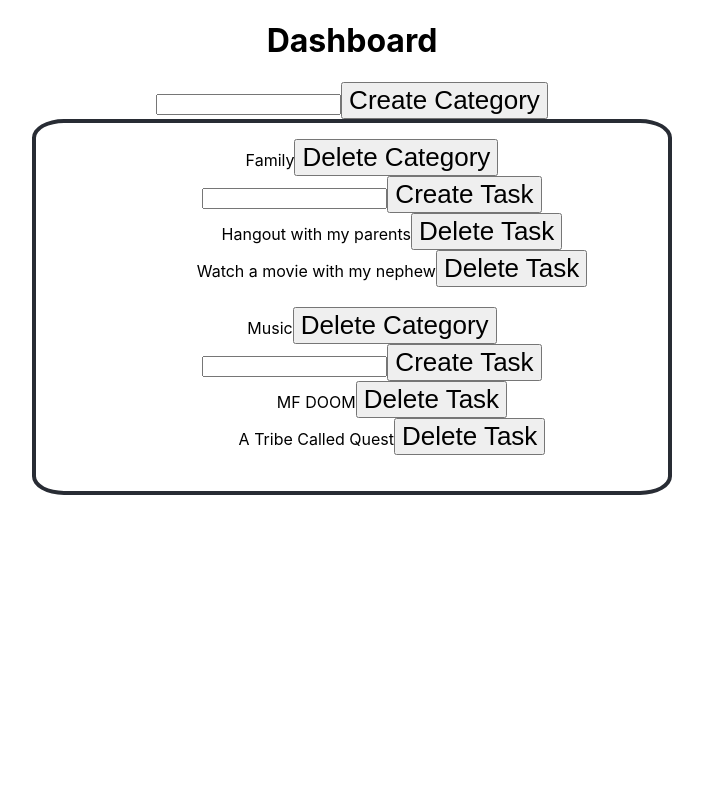
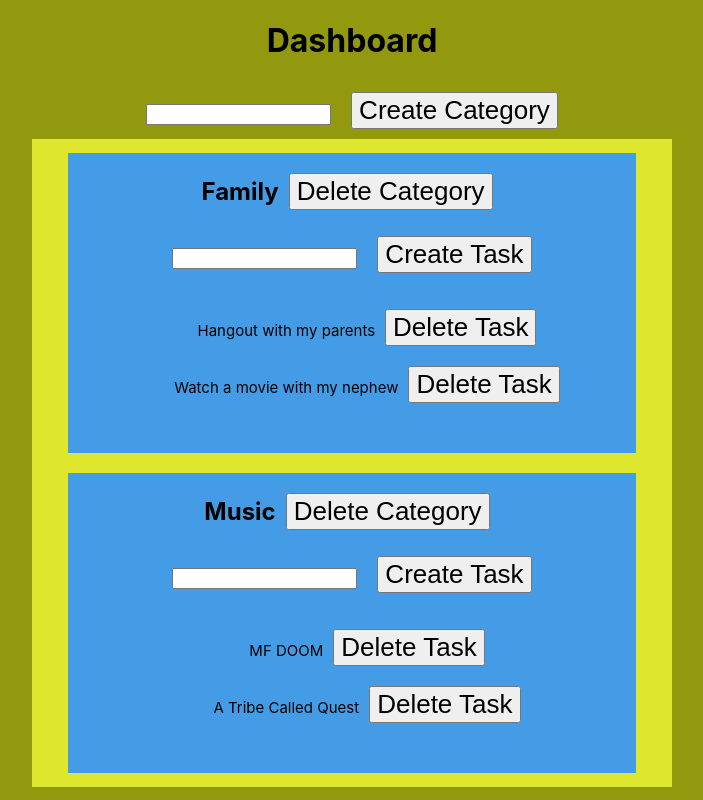
Before and after one commit to feliperami94/webDevChallengeFront, a React (Vite) app in the folder todo-challenge-react/: page / in a window 1280 px wide. Shown: the whole page, without its empty margins (288-991 px from the left). Built offline with nearby package versions, Linux system fonts and the light colour scheme.

Commit message:
Finished some distribution styles for the front components and elements, now will start connecting the back to the front

```diff
--- a/todo-challenge-react/src/App.css
+++ b/todo-challenge-react/src/App.css
@@ -2,6 +2,7 @@ body {
   display: flex;
   align-items: center;
   justify-content: center;
+  background-color: #92990F;
 }
 .App {
   text-align: center;
@@ -51,10 +52,31 @@ ul {
   list-style-type: none;
 }
 
-.category-container{
-  border: 4px solid #282c34;;
-  border-radius: 5%;
+.general-container{
+  border: 4px solid #DEE62D;
+  background-color: #DEE62D;
   display: flex;
   align-items: center;
   justify-content:space-evenly;
+  flex-direction: column;
 }
+
+.category-container{
+  display: inline-block;
+  margin: 10px;
+  width: 70vh;
+  border: 4px solid #459CE6;
+  background-color: #459CE6;
+}
+h2{
+  display: inline-block;
+}
+input{
+  margin: 10px;
+}
+button{
+  margin: 10px;
+}
+li{
+  font-size: 15px;
+}
--- a/todo-challenge-react/src/components/CategoryForm.jsx
+++ b/todo-challenge-react/src/components/CategoryForm.jsx
@@ -29,8 +29,8 @@ const CategoryForm = () => {
                 taskStatus: false,
                 fkCategory: idCategory
             }
+            inputRef.current.value = '';
             setTaskTitle('');
-            inputRef.current.value = '';
             dispatch({
                 type: 'create-task',
                 payload: newTask
@@ -40,11 +40,11 @@ const CategoryForm = () => {
     }
 
   return (
-    <div className='category-container'>
-        <ul>
+    <div className='general-container'>
         {
             categories.map(category => {
-                return <li key={category.id}>{category.categoryName}
+                return <div key={category.id} className={'category-container'}>
+                    <h2>{category.categoryName}    </h2>
                 <button onClick={(e)=>deleteCategory(e, category)}>Delete Category</button>
                 <br />
 
@@ -52,10 +52,9 @@ const CategoryForm = () => {
                 <button onClick={(event)=>{addTask(event, category.id)}}>Create Task</button>
                 <TaskList fkCategory={category.id} />
                 <br/>
-                </li>
+                </div>
             })
         }
-        </ul>
     </div>
   )
 }
```
